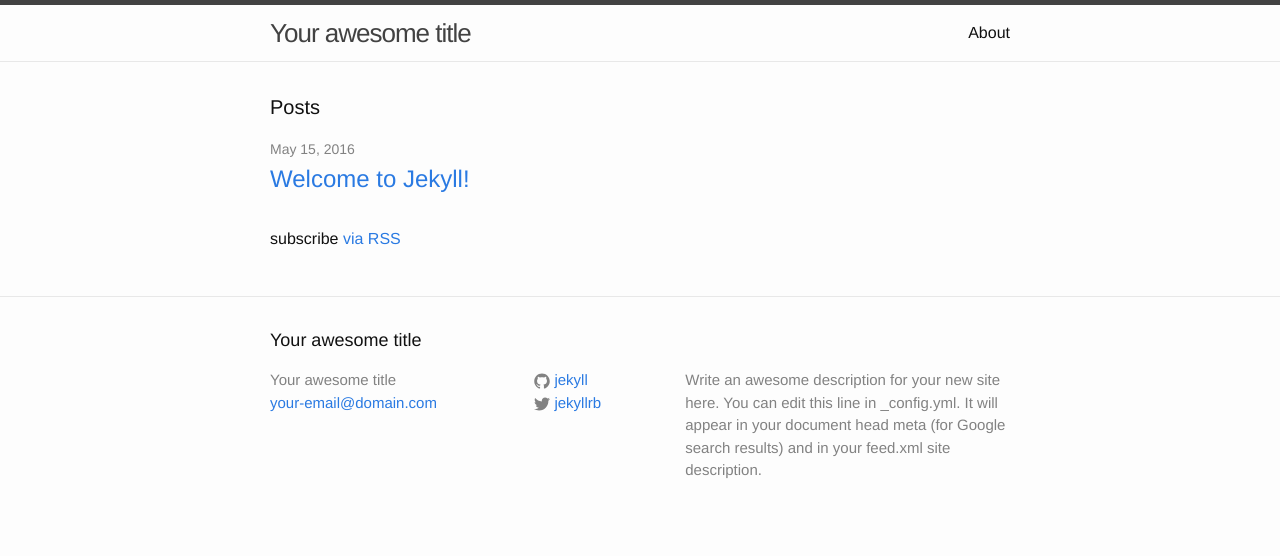
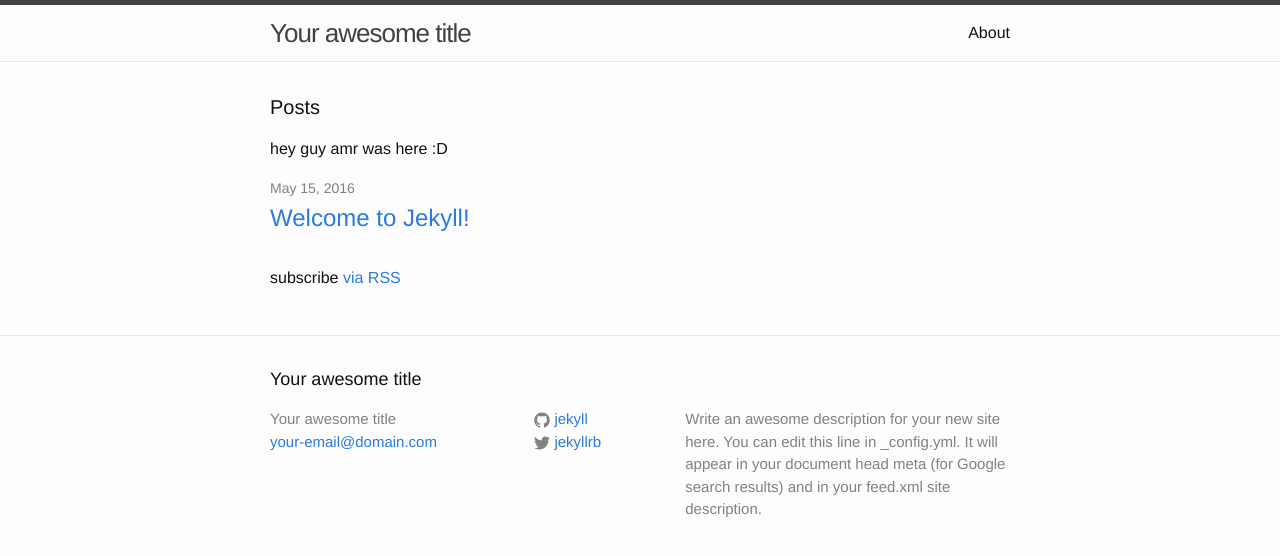
Before and after one commit to AyushMahadevR/PrinceOfDeath.github.io, a Jekyll site: the page built from index.html, in a window 1280 px wide. Shown: the top 556 px of the page. Built offline with Jekyll 4.4.1, drawn with Linux system fonts in a browser that asks for light colours.

Commit message:
Update index.html

```diff
--- a/index.html
+++ b/index.html
@@ -5,6 +5,7 @@ layout: default
 <div class="home">
 
   <h1 class="page-heading">Posts</h1>
+  <p>hey guy amr was here :D </p>
 
   <ul class="post-list">
     {% for post in site.posts %}
```
